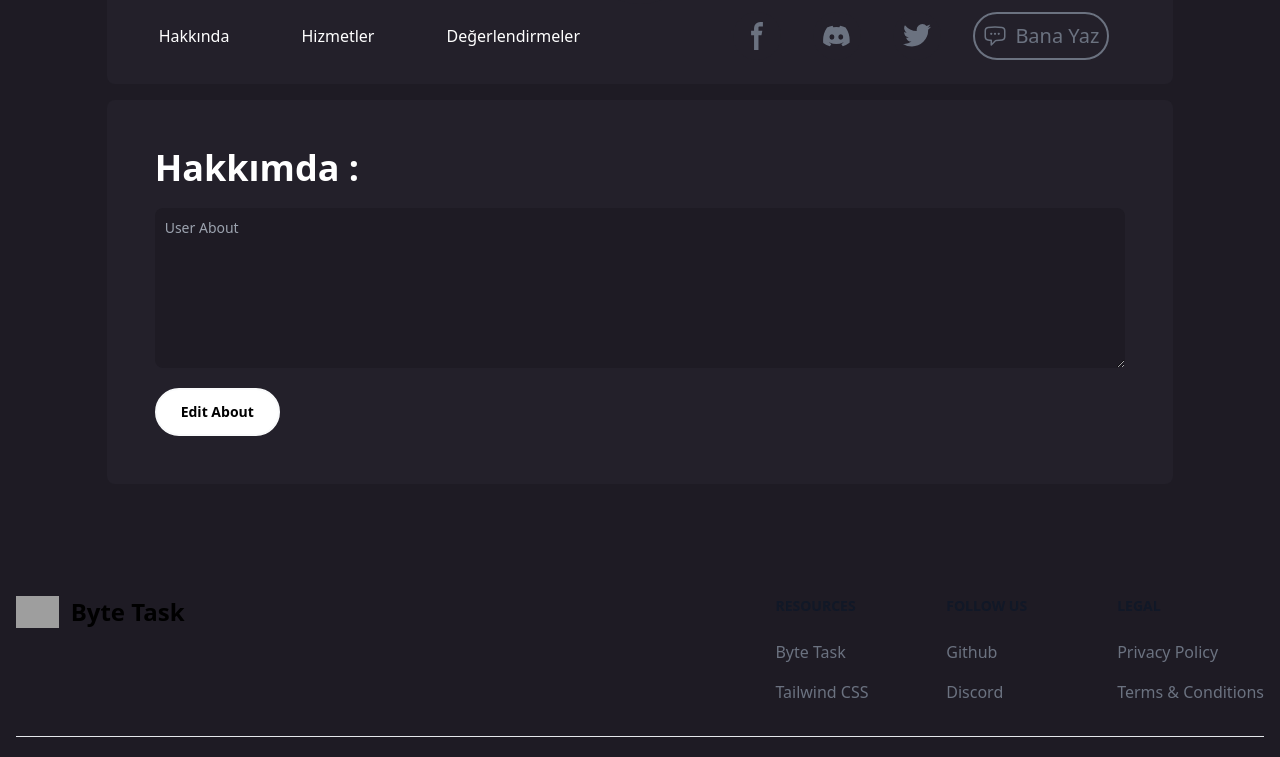
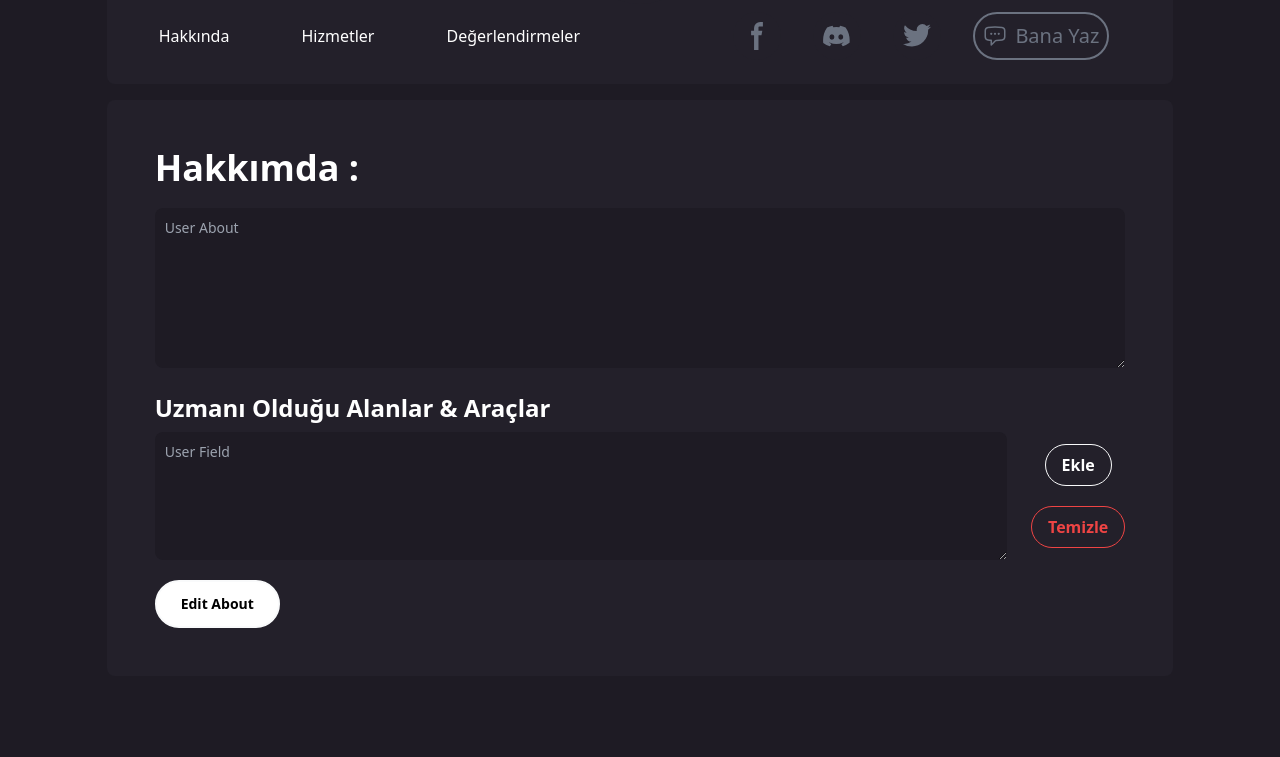
Before and after one commit to sektor7k/ByteTask, a Next.js app in the folder frontend/: page /profile/profileedit in a window 1280 px wide. Shown: the part 428-1185 px from the top of the page. Built offline with nearby package versions, Linux system fonts and the light colour scheme; grey boxes are pictures that could not be loaded.

Commit message:
add tools from profile edit

```diff
--- a/frontend/src/pages/profile/profileedit.tsx
+++ b/frontend/src/pages/profile/profileedit.tsx
@@ -1,29 +1,42 @@
 import Footer from "@/components/Footer";
 import Navbar from "@/components/Navbar";
 import ProfileHeader from "@/components/ProfileHeader";
-import { Request } from "../../backend/api";
 import { useBackend } from "@/contexts/Request";
-import router from "next/router";
+import { useState } from "react";
 
 export default function ProfileEdit() {
 
-    const {userData, userAboutContext} = useBackend();
+    const { userData, userAboutContext } = useBackend();
+    const [userFields, setUserFields] = useState<string[]>([]);
+    const [newField, setNewField] = useState('');
 
-
-
+    const userField = JSON.stringify(userFields);
 
     const formAbout = async (event: any) => {
         event.preventDefault();
         const formdata = new FormData(event.target);
         const aboutdata = {
-            userid : userData.id,
-            userAbout: formdata.get('userAbout') as string
+            userid: userData.id,
+            userAbout: formdata.get('userAbout') as string,
+            userField: userField
+
         };
+        console.log(aboutdata)
         userAboutContext(aboutdata)
 
 
     };
 
+    const addField = () => {
+        if (newField.trim() !== '') {
+            setUserFields((prevFields) => [...prevFields, newField]);
+            setNewField(''); // Yeni alanı temizle
+        }
+        console.log(userFields)
+    };
+    const clearFields = () => {
+        setUserFields([]);
+    };
     return (
         <>
             <Navbar />
@@ -47,6 +60,59 @@ export default function ProfileEdit() {
                                         placeholder="User About"
                                     />
                                 </p>
+                                <p className="text-xl font-bold text-white mt-6">
+                                    <label htmlFor="userField">
+                                        <span className="text-2xl text-White">Uzmanı Olduğu Alanlar & Araçlar</span>{' '}
+                                    </label>
+                                </p>
+                                <div className="flex flex-row items-center space-x-6 mt-2">
+                                    <textarea
+                                        name="userField"
+                                        id="userField"
+                                        value={newField}
+                                        onChange={(e) => setNewField(e.target.value)}
+                                        style={{ background: '#1E1B24' }}
+                                        className="text-gray-50 sm:text-sm rounded-lg focus:border-gray-600 block w-full p-2.5 h-32 min-h-full"
+                                        placeholder="User Field"
+                                    />
+                                    <div className="flex flex-col space-y-5 items-center">
+                                    <button
+                                        type="button"
+                                        onClick={addField}
+                                        className=" text-white border border-solid border-gray-50 rounded-full px-4 py-2 text-center transition duration-300 ease-in-out font-bold"
+                                    >
+                                        Ekle
+                                    </button>
+
+                                        <button
+                                            type="button"
+                                            onClick={clearFields}
+                                            className="text-red-500 border border-solid border-red-500 rounded-full px-4 py-2 text-center transition duration-300 ease-in-out font-bold"
+                                        >
+                                            Temizle
+                                        </button>
+                                    </div>
+                                </div>
+                                {/* Eklenen alanları göster */}
+                                {userFields.length > 0 && (
+                                    <div className="mt-4">
+                                        <p className="text-gray-400 text-sm">Eklenen Alanlar:</p>
+                                        <ul className="flex flex-wrap gap-2 text-gray-50 mt-2 space-x-4">
+                                            {userFields.map((field, index) => (
+                                                <li key={index} className="flex flex-row items-center">
+                                                    <button
+                                                        type="button"
+                                                        onClick={() => setUserFields((prevFields) => prevFields.filter((_, i) => i !== index))}
+                                                        className="text-white text-sm border border-solid border-gray-50 hover:text-red-500 hover:border-red-500 rounded-full px-2 py-1 text-center transition duration-300 ease-in-out font-bold mr-1"
+                                                    >
+                                                        Sil
+                                                    </button>
+                                                    <p className="text-lg">{field}</p>
+                                                </li>
+                                            ))}
+                                        </ul>
+                                    </div>
+                                )}
 
                                 <button
                                     type="submit"
```
